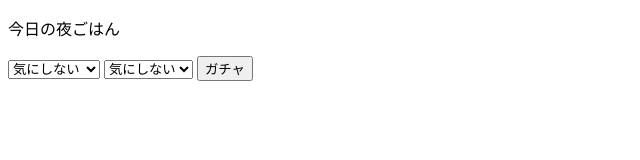
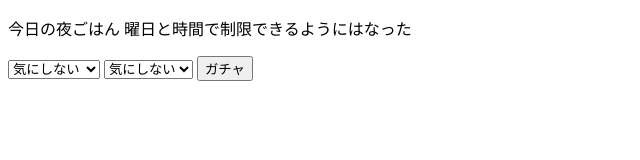
Before and after one commit to kuragehuman/randomRamen, a plain HTML site: page docs/index.html in a window 1280 px wide. Shown: the whole page, without its empty margins (0-640 px from the left). Drawn offline with nearby package versions, Linux system fonts and the light colour scheme.

Commit message:
fix randomRamen.js

```diff
--- a/docs/index.html
+++ b/docs/index.html
@@ -8,7 +8,7 @@
 
     </head>
     <body>
-        <p>今日の夜ごはん</p>
+        <p>今日の夜ごはん 曜日と時間で制限できるようにはなった</p>
         <select name="price">
             <option value="0">気にしない</option>
             <option value="1000">1000円まで</option>
```
